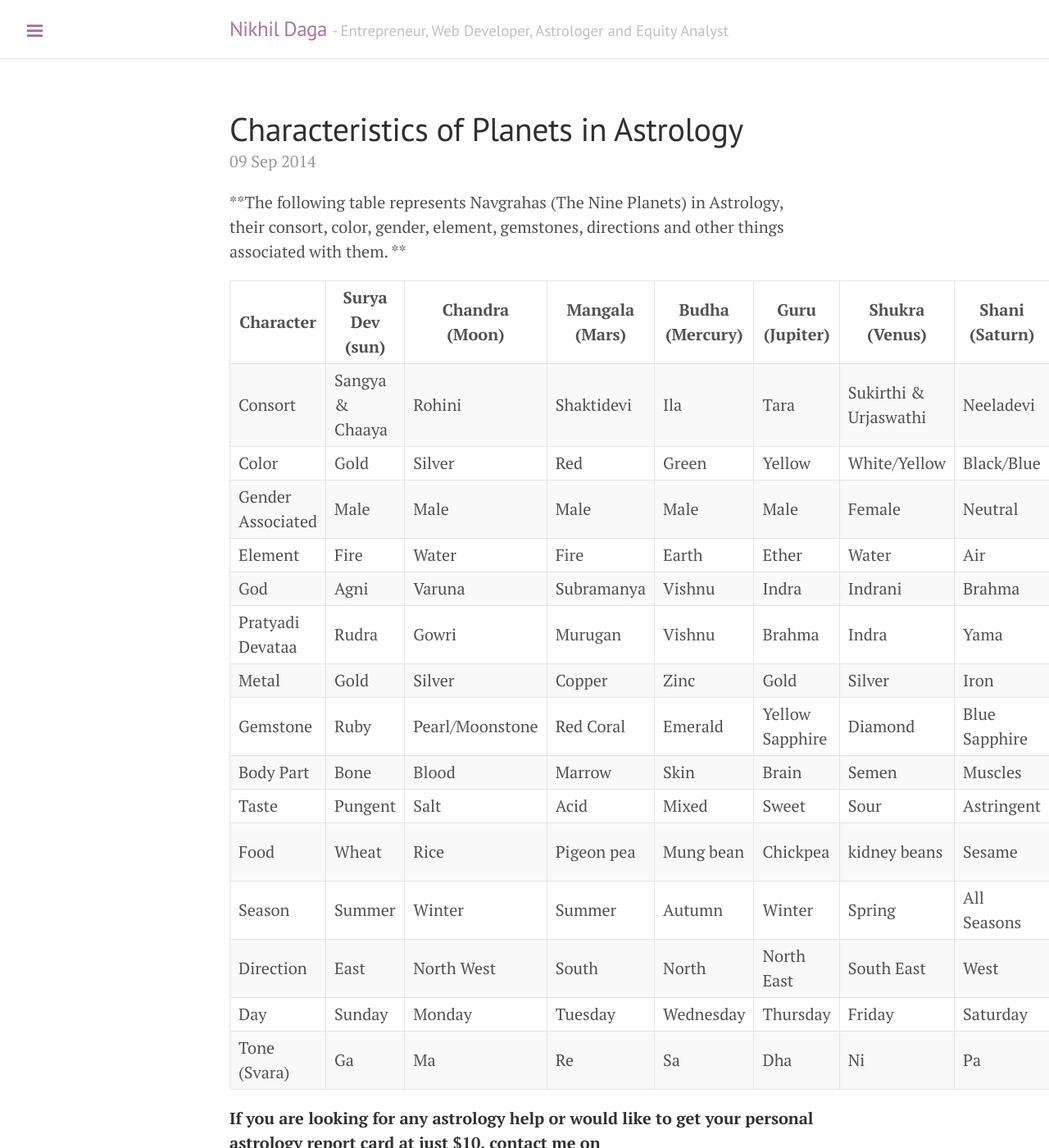
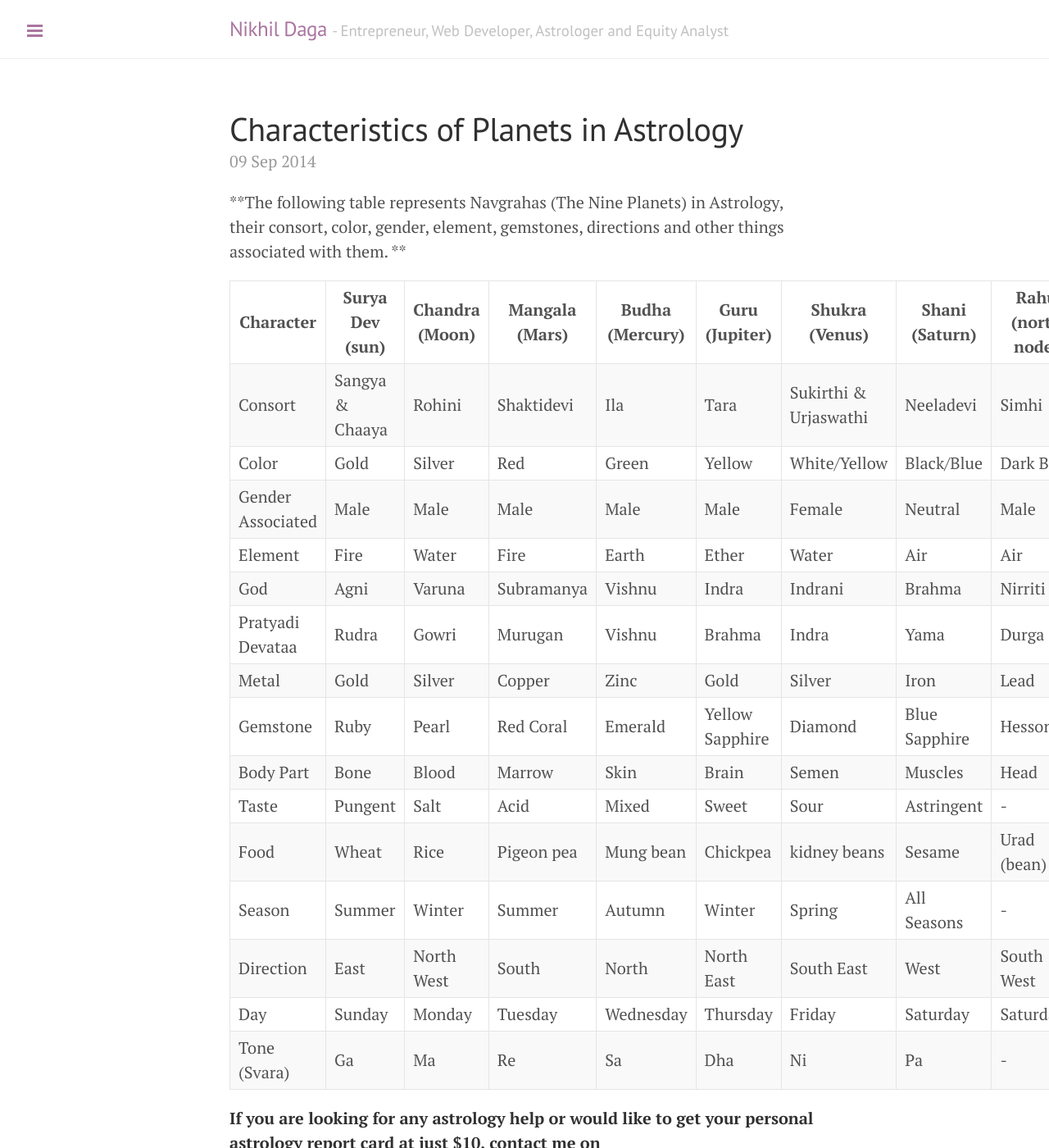
Before and after one commit to nikhildaga/blog, a Jekyll site: the page built from _posts/2014-9-9-characteristics-of-planets-in-astrology.md, in a window 1280 px wide and 1400 px high. Shown: the whole window at 82% size. Built offline with Jekyll 4.4.1, drawn with Linux system fonts in a browser that asks for light colours; Markdown is read by kramdown in place of the engine named in the settings.

Commit message:
Update 2014-9-9-characteristics-of-planets-in-astrology.md

```diff
--- a/_posts/2014-9-9-characteristics-of-planets-in-astrology.md
+++ b/_posts/2014-9-9-characteristics-of-planets-in-astrology.md
@@ -17,7 +17,7 @@ category: astrology
 | God               | Agni            | Varuna          | Subramanya     | Vishnu          | Indra           | Indrani               | Brahma         | Nirriti           | Ganesha           |
 | Pratyadi Devataa  | Rudra           | Gowri           | Murugan        | Vishnu          | Brahma          | Indra                 | Yama           | Durga             | Chitragupta       |
 | Metal             | Gold            | Silver          | Copper         | Zinc            | Gold            | Silver                | Iron           | Lead              | Mercury           |
-| Gemstone          | Ruby            | Pearl/Moonstone | Red Coral      | Emerald         | Yellow Sapphire | Diamond               | Blue Sapphire  | Hessonite         | Cat's Eye         |
+| Gemstone          | Ruby            | Pearl           | Red Coral      | Emerald         | Yellow Sapphire | Diamond               | Blue Sapphire  | Hessonite         | Cat's Eye         |
 | Body Part         | Bone            | Blood           | Marrow         | Skin            | Brain           | Semen                 | Muscles        | Head              | Skin              |
 | Taste             | Pungent         | Salt            | Acid           | Mixed           | Sweet           | Sour                  | Astringent     | -                 | -                 |
 | Food              | Wheat           | Rice            | Pigeon pea     | Mung bean       | Chickpea        | kidney beans          | Sesame         | Urad (bean)       | Horse gram        |
```
